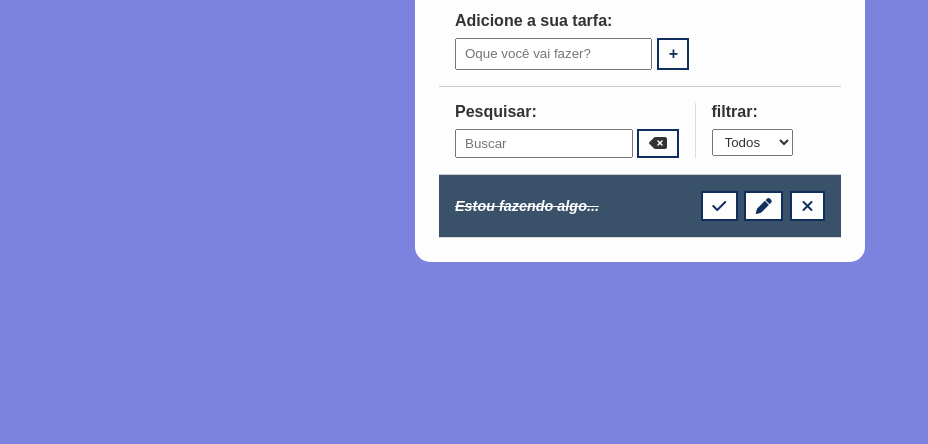
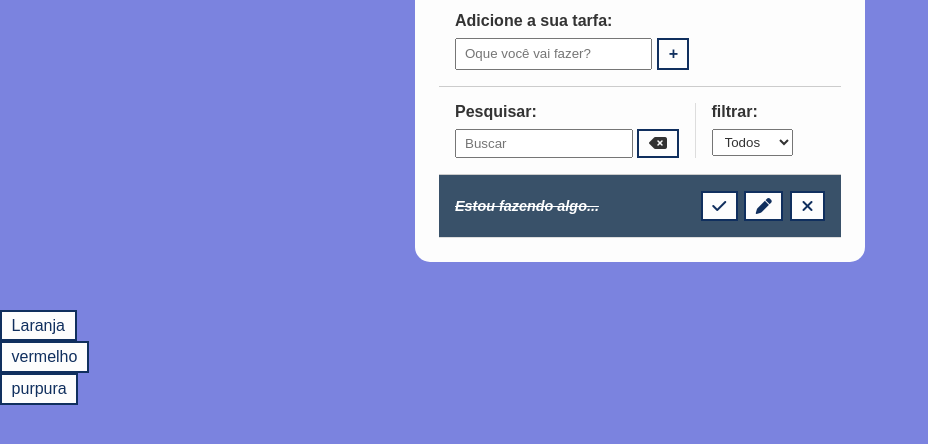
Before and after one commit to printflucasguanabara/to-do-JS---08_05_23, a plain HTML site: page index.html in a window 1280 px wide. Shown: the part 130-574 px from the top of the page, without its empty margins (0-928 px from the left). Drawn offline with Linux system fonts and the light colour scheme.

Commit message:
Update index.html

```diff
--- a/index.html
+++ b/index.html
@@ -70,7 +70,12 @@
 </div>
     </div>
 
-
+    <!-- botoes troca de cor -->
+    <div class="container">
+        <button class="laranja" id="btn-laranja">Laranja</button>
+        <button class="vermelho" id="btn-vermelho">vermelho</button>
+        <button class="purpura" id="btn-purpura">purpura</button>
+    </div>
 
 </body>
 </html>
```
